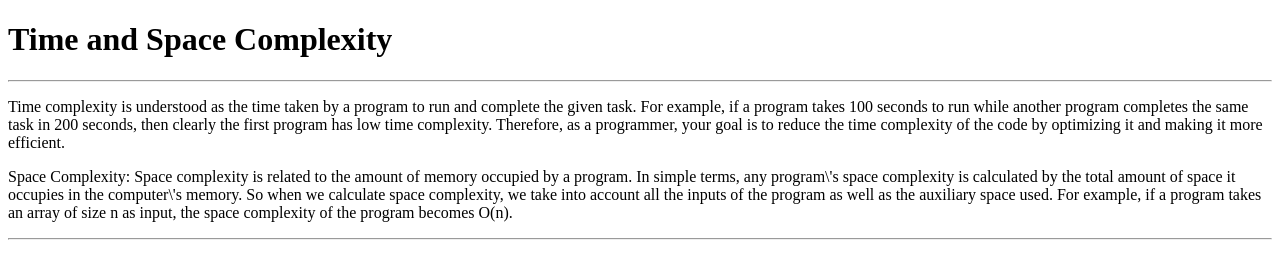
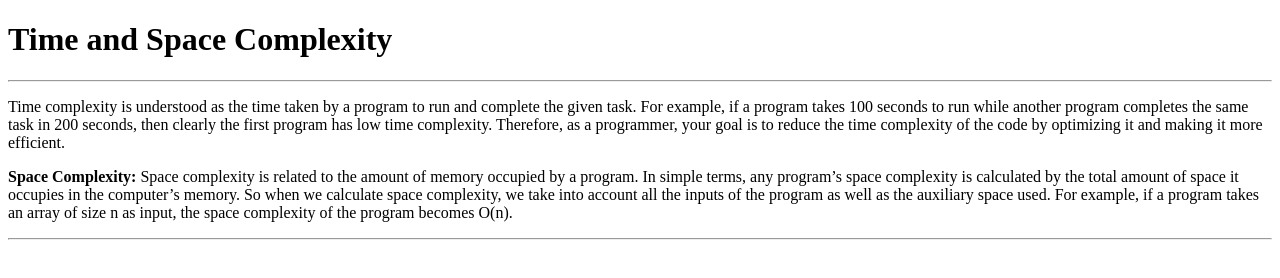
Before and after one commit to acciojob/time-and-space-complexity-Bhuminandan, a website: page main.html in a window 1280 px wide. Drawn offline with Linux system fonts and the light colour scheme.

Commit message:
created a submission

```diff
--- a/main.html
+++ b/main.html
@@ -13,7 +13,7 @@
 	</div>
 	<div>
 		<p>Time complexity is understood as the time taken by a program to run and complete the given task. For example, if a program takes 100 seconds to run while another program completes the same task in 200 seconds, then clearly the first program has low time complexity. Therefore, as a programmer, your goal is to reduce the time complexity of the code by optimizing it and making it more efficient.</p>
-		<p>Space Complexity: Space complexity is related to the amount of memory occupied by a program. In simple terms, any program\'s space complexity is calculated by the total amount of space it occupies in the computer\'s memory. So when we calculate space complexity, we take into account all the inputs of the program as well as the auxiliary space used. For example, if a program takes an array of size n as input, the space complexity of the program becomes O(n).</p>
+		<p><b>Space Complexity:</b> Space complexity is related to the amount of memory occupied by a program. In simple terms, any program’s space complexity is calculated by the total amount of space it occupies in the computer’s memory. So when we calculate space complexity, we take into account all the inputs of the program as well as the auxiliary space used. For example, if a program takes an array of size n as input, the space complexity of the program becomes O(n).</p>
 		<hr>
 	</div>
     <script type="text/javascript" src="./script.js">
```
